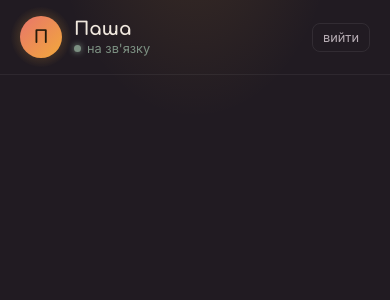
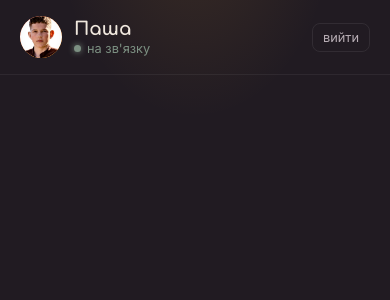
Before and after one commit to Khomychh/pasha, a FastAPI app: template templates/chat.html in a window 390 px wide. Shown: the top 300 px of the page. Run offline with FastAPI, Linux system fonts and the light colour scheme; the template is opened without the code that fills it, so the values that code supplies are empty; parts of the project's set-up code (start-up, migrations or seed data) failed here and were passed over.

Commit message:
fix style on phone

```diff
--- a/static/css/style.css
+++ b/static/css/style.css
@@ -167,6 +167,7 @@ a {
 
 .chat-screen {
   height: 100vh;
+  height: 100dvh;
   display: flex;
   flex-direction: column;
   max-width: 720px;
@@ -196,6 +197,14 @@ a {
   font-size: 1.1rem;
   color: #241a0a;
   flex-shrink: 0;
+  overflow: hidden;
+}
+
+.avatar img {
+  width: 100%;
+  height: 100%;
+  object-fit: cover;
+  border-radius: 50%;
 }
 
 .avatar::after {
@@ -336,7 +345,7 @@ a {
 .composer {
   display: flex;
   gap: 10px;
-  padding: 16px 20px 20px;
+  padding: 16px 20px calc(20px + env(safe-area-inset-bottom));
   border-top: 1px solid rgba(255, 255, 255, 0.06);
   flex-shrink: 0;
 }
--- a/templates/chat.html
+++ b/templates/chat.html
@@ -15,7 +15,7 @@
 <body>
   <div class="chat-screen">
     <header class="chat-header">
-      <div class="avatar">П</div>
+      <div class="avatar"><img src="/static/img/pasha.jpg" alt="Паша" /></div>
       <div class="chat-header-text">
         <span class="name">Паша</span>
         <span class="status"><span class="status-dot"></span>на зв'язку</span>
```
Also changed, not shown: pasha_foto.jpg (added), static/img/pasha.jpg (added).
